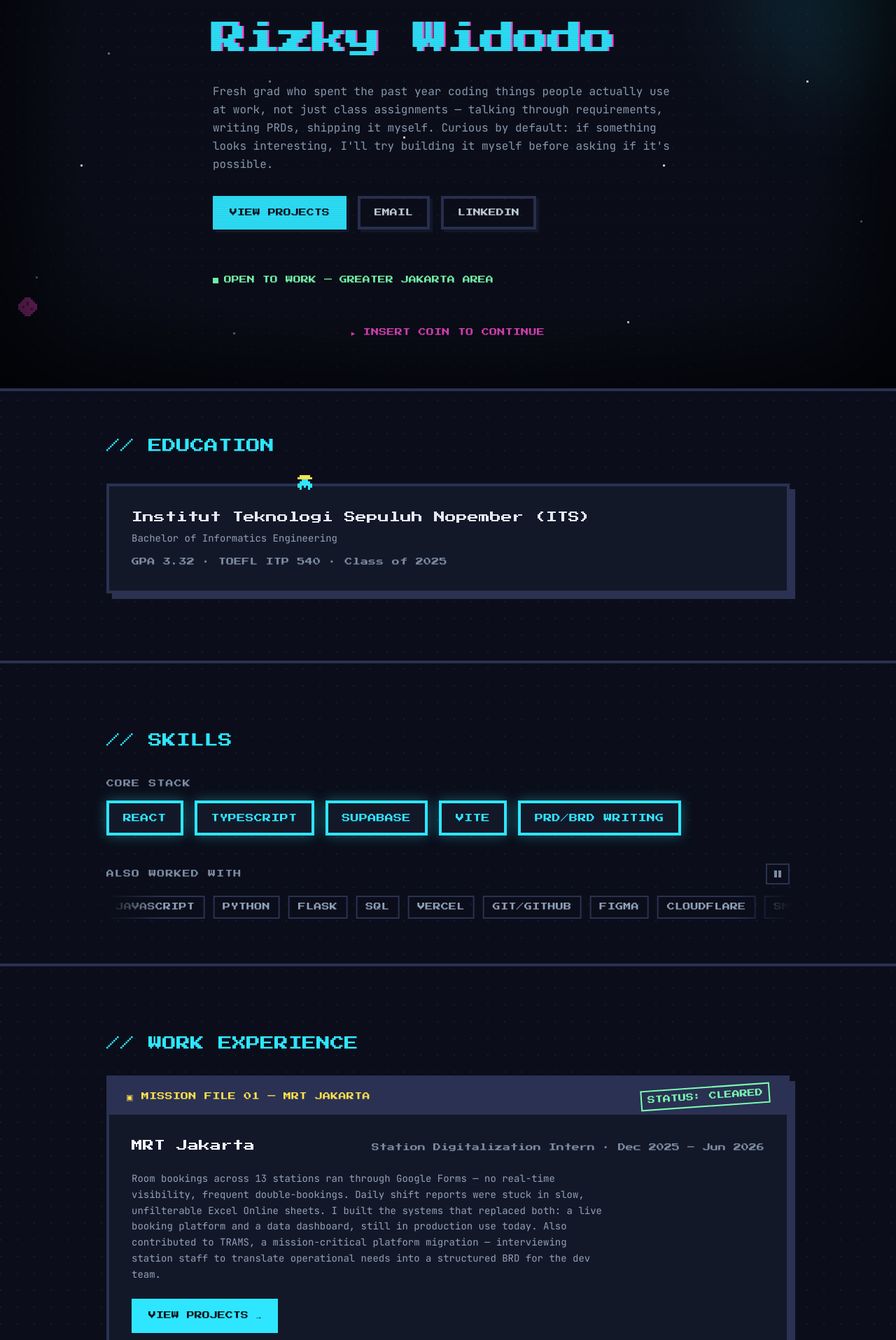
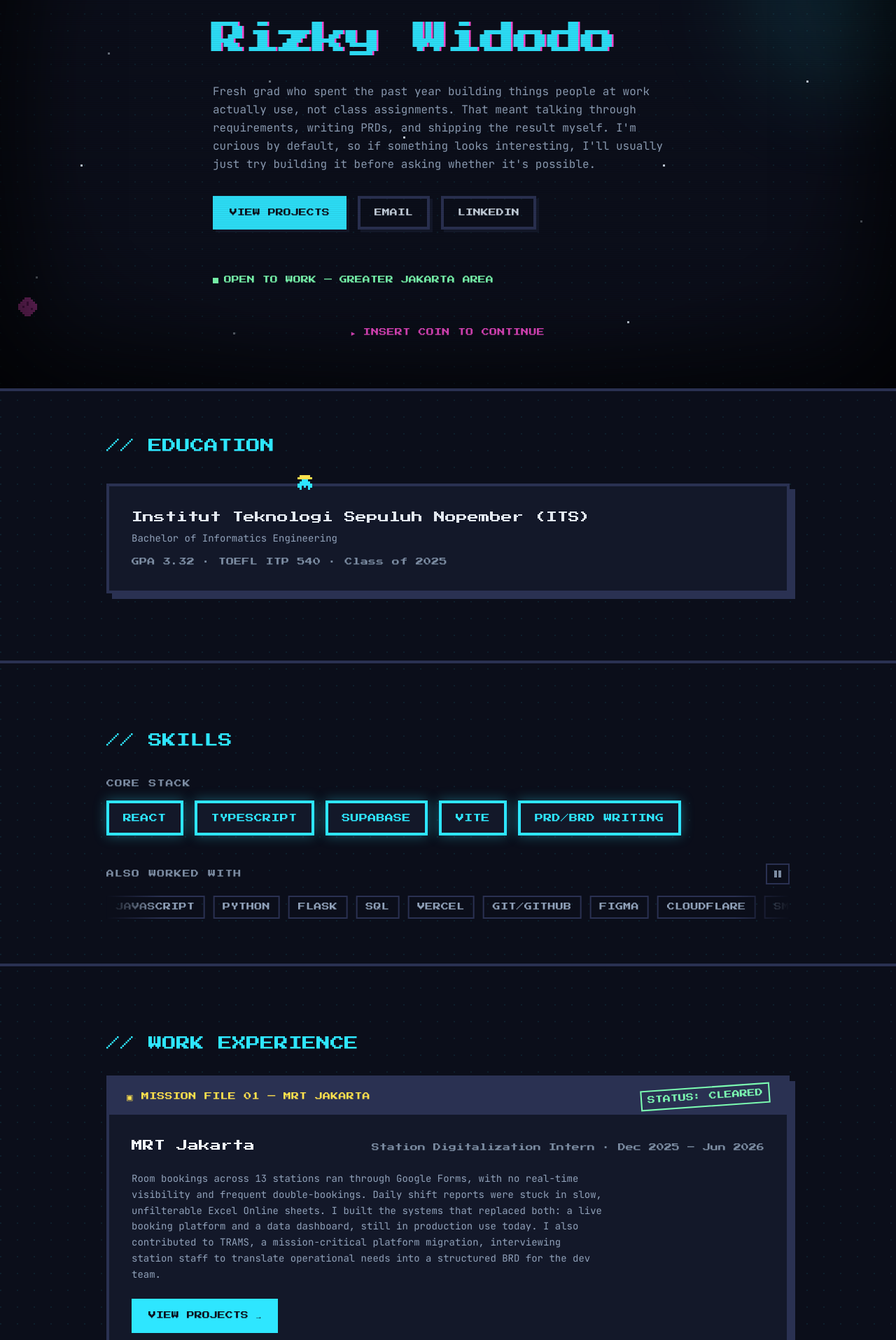
Before and after one commit to rizkywidodo/Portfolio, a React (Vite) app: page /#/ in a window 1280 px wide. Shown: the part 245-2160 px from the top of the page at 70% size. Built offline with nearby package versions, Linux system fonts and the light colour scheme.

Commit message:
benerin bahasa ai slop lmao

```diff
--- a/index.html
+++ b/index.html
@@ -16,7 +16,7 @@
     <title>Muhammad Rizky Widodo — Full-Stack Developer</title>
     <meta
       name="description"
-      content="Informatics Engineering graduate (ITS 2025) building full-stack web apps end-to-end — from requirements gathering and PRD writing to deployment. Case studies from MRT Jakarta and BRI."
+      content="Informatics Engineering graduate (ITS 2025) who builds full-stack web apps end-to-end, from requirements gathering and PRD writing to deployment. Case studies from MRT Jakarta and BRI."
     />
     <meta
       name="keywords"
@@ -36,7 +36,7 @@
     />
     <meta
       property="og:description"
-      content="Informatics Engineering graduate (ITS 2025) building full-stack web apps end-to-end — from requirements gathering and PRD writing to deployment. Case studies from MRT Jakarta and BRI."
+      content="Informatics Engineering graduate (ITS 2025) who builds full-stack web apps end-to-end, from requirements gathering and PRD writing to deployment. Case studies from MRT Jakarta and BRI."
     />
     <meta property="og:image" content="https://mrizkywidodo.com/og-image.png" />
     <meta property="og:image:width" content="1200" />
@@ -51,7 +51,7 @@
     />
     <meta
       name="twitter:description"
-      content="Informatics Engineering graduate (ITS 2025) building full-stack web apps end-to-end — from requirements gathering and PRD writing to deployment."
+      content="Informatics Engineering graduate (ITS 2025) who builds full-stack web apps end-to-end, from requirements gathering and PRD writing to deployment."
     />
     <meta name="twitter:image" content="https://mrizkywidodo.com/og-image.png" />
 
--- a/src/components/Hero.tsx
+++ b/src/components/Hero.tsx
@@ -53,11 +53,11 @@ function Hero() {
           Rizky Widodo
         </h1>
         <p className="mt-6 leading-relaxed text-slate-400">
-          Fresh grad who spent the past year coding things people actually
-          use at work, not just class assignments — talking through
-          requirements, writing PRDs, shipping it myself. Curious by
-          default: if something looks interesting, I'll try building it
-          myself before asking if it's possible.
+          Fresh grad who spent the past year building things people at work
+          actually use, not class assignments. That meant talking through
+          requirements, writing PRDs, and shipping the result myself. I'm
+          curious by default, so if something looks interesting, I'll
+          usually just try building it before asking whether it's possible.
         </p>
 
         <div className="pointer-events-auto mt-8 flex flex-wrap gap-4">
--- a/src/components/WorkExperience.tsx
+++ b/src/components/WorkExperience.tsx
@@ -7,14 +7,14 @@ const jobs = [
     company: 'MRT Jakarta',
     role: 'Station Digitalization Intern',
     dates: 'Dec 2025 – Jun 2026',
-    body: 'Room bookings across 13 stations ran through Google Forms — no real-time visibility, frequent double-bookings. Daily shift reports were stuck in slow, unfilterable Excel Online sheets. I built the systems that replaced both: a live booking platform and a data dashboard, still in production use today. Also contributed to TRAMS, a mission-critical platform migration — interviewing station staff to translate operational needs into a structured BRD for the dev team.',
+    body: 'Room bookings across 13 stations ran through Google Forms, with no real-time visibility and frequent double-bookings. Daily shift reports were stuck in slow, unfilterable Excel Online sheets. I built the systems that replaced both: a live booking platform and a data dashboard, still in production use today. I also contributed to TRAMS, a mission-critical platform migration, interviewing station staff to translate operational needs into a structured BRD for the dev team.',
     projectsAnchor: 'mrt-jakarta',
   },
   {
     company: 'Bank Rakyat Indonesia (BRI)',
     role: 'IT Intern',
     dates: 'Sep 2022 – Mar 2023',
-    body: "BRI's Consumer Business Department was managing housing/mortgage property listings manually through Google Drive — no structured catalog, hard to browse or update. I built BRIOmah to replace it. On the Operation Network & Service side, branch SOP compliance checks (staff appearance, service quality) were still paper-based — I digitized that into a web tool, and supported secret shopping evaluations and CCTV compliance reviews across branches.",
+    body: "BRI's Consumer Business Department was managing housing and mortgage property listings manually through Google Drive, with no structured catalog and no easy way to browse or update them. I built BRIOmah to replace it. On the Operation Network & Service side, branch SOP compliance checks (staff appearance, service quality) were still paper-based, so I digitized that into a web tool and supported secret shopping evaluations and CCTV compliance reviews across branches.",
     projectsAnchor: null,
   },
 ]
--- a/src/pages/ProjectsPage.tsx
+++ b/src/pages/ProjectsPage.tsx
@@ -19,9 +19,9 @@ const projects: Project[] = [
     title: 'Booking Ruang Stasiun',
     org: 'MRT Jakarta — Station Digitalization Intern',
     problem:
-      '13 stations, one Google Form. No real-time visibility into what was already booked, so double-bookings and manual back-and-forth were routine — nobody had a clean way to track requests at scale.',
+      '13 stations, one Google Form. No real-time visibility into what was already booked, so double-bookings and manual back-and-forth were routine, and there was no clean way to track requests at scale.',
     solution:
-      'A full-CRUD booking platform with role-based access (super admin, planner, area authority) and automatic email confirmations via Brevo SMTP — booking requests trigger instant email notifications, so nobody has to manually follow up or ask "did this get approved?" anymore.',
+      'A full-CRUD booking platform with role-based access (super admin, planner, area authority) and automatic email confirmations via Brevo SMTP. Booking requests trigger instant email notifications, so nobody has to manually follow up to check whether a request was approved.',
     impact: 'Live across all 13 stations, fully replacing manual coordination.',
     stack: ['React', 'TypeScript', 'Vite', 'Supabase', 'Vercel', 'Brevo SMTP'],
   },
@@ -29,22 +29,22 @@ const projects: Project[] = [
     title: 'Bank Data Station Dashboard',
     org: 'MRT Jakarta',
     problem:
-      'I was tasked with building a dashboard for daily Safety/Service/Security reports — but stuck with Excel Online/Sheets as the tool, it was laggy, rigid, and painful to filter across 4 stations.',
+      'I was tasked with building a dashboard for daily Safety/Service/Security reports, but stuck with Excel Online/Sheets as the tool, it was laggy, rigid, and painful to filter across 4 stations.',
     solution:
-      'I proposed building a real web app instead — a pipeline that turns the raw form export into a live, filterable dashboard: real-time stats, category breakdowns, per-station trends, and drill-down into individual reports with photo attachments.',
+      'I proposed building a real web app instead: a pipeline that turns the raw form export into a live, filterable dashboard with real-time stats, category breakdowns, per-station trends, and drill-down into individual reports with photo attachments.',
     impact:
-      'Now used daily to analyze complaints and findings across stations — reports that used to take a wait now update the moment you upload.',
+      'Now used daily to analyze complaints and findings across stations. Reports update the moment they\'re uploaded, instead of after a wait.',
     stack: ['React', 'TypeScript', 'Vite', 'Supabase', 'Cloudflare'],
   },
   {
     title: 'Station Digitalization Proposal',
     org: 'MRT Jakarta',
     problem:
-      'Regional planners needed to pitch IT investment, but slides alone are easy to say no to — people need to see it, not just hear about it.',
+      'Regional planners needed to pitch IT investment, but slides alone are easy to say no to. A live demo would land harder than another deck.',
     solution:
-      'Wrote the BRD and PRD, designed Figma mockups, then went further: built an actual working prototype instead of stopping at static designs.',
+      'Wrote the BRD and PRD, designed Figma mockups, and built an actual working prototype instead of stopping at static designs.',
     impact:
-      'The pitch came with a demo people could try themselves, not just a promise on paper.',
+      'The pitch came with a demo people could try themselves instead of a slide deck promising results.',
     stack: ['Figma', 'PRD/BRD', 'React', 'Vite'],
   },
 ]
```
